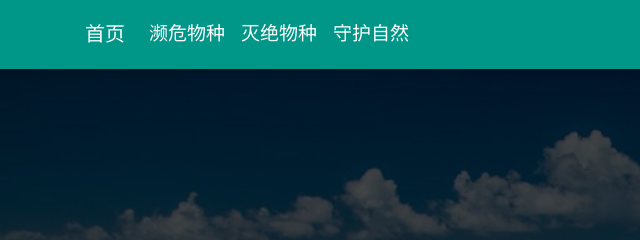
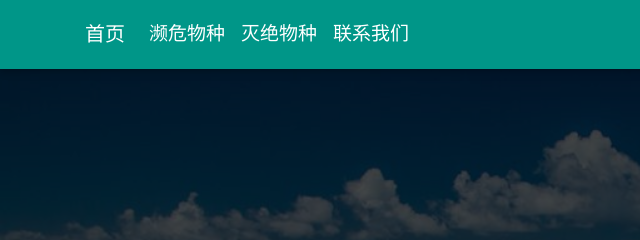
Before and after one commit to bigwestHan/bigwestHan.github.io, a plain HTML site: page index.html in a window 1280 px wide. Shown: the top 240 px of the page, 0-640 px from the left. Drawn offline with Linux system fonts and the light colour scheme.

Commit message:
Update index.html

```diff
--- a/index.html
+++ b/index.html
@@ -49,7 +49,7 @@
               <a class="nav-link" href="#extinct_species" style="font-size: 19px;">灭绝物种</a>
             </li>
             <li class="nav-item">
-              <a class="nav-link" href="#" style="font-size: 19px;">守护自然</a>
+              <a class="nav-link" href="#contact" style="font-size: 19px;">联系我们</a>
             </li>
 
 
```
